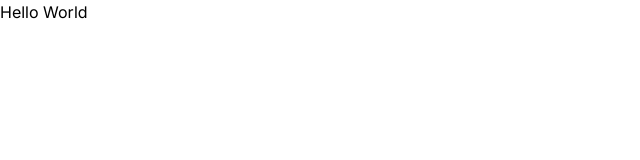
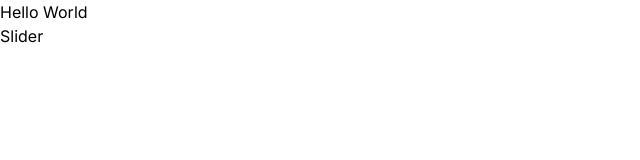
Before and after one commit to shah911/modern-image-slider, a Next.js app: page / in a window 1280 px wide. Shown: the top 160 px of the page, without its empty margins (0-640 px from the left). Built offline with nearby package versions, Linux system fonts and the light colour scheme.

Commit message:
first commit

```diff
--- a/src/app/page.tsx
+++ b/src/app/page.tsx
@@ -1,3 +1,10 @@
+import Slider from "@/components/Slider";
+
 export default function Home() {
-  return <main>Hello World</main>;
+  return (
+    <main>
+      Hello World
+      <Slider />
+    </main>
+  );
 }
--- /dev/null
+++ b/src/components/Slider.tsx
@@ -0,0 +1,7 @@
+import React from "react";
+
+function Slider() {
+  return <div>Slider</div>;
+}
+
+export default Slider;
```
Also changed, not shown: package.json (+6 -5 lines), 1 other file (tests, documents, lock files or other folders).
